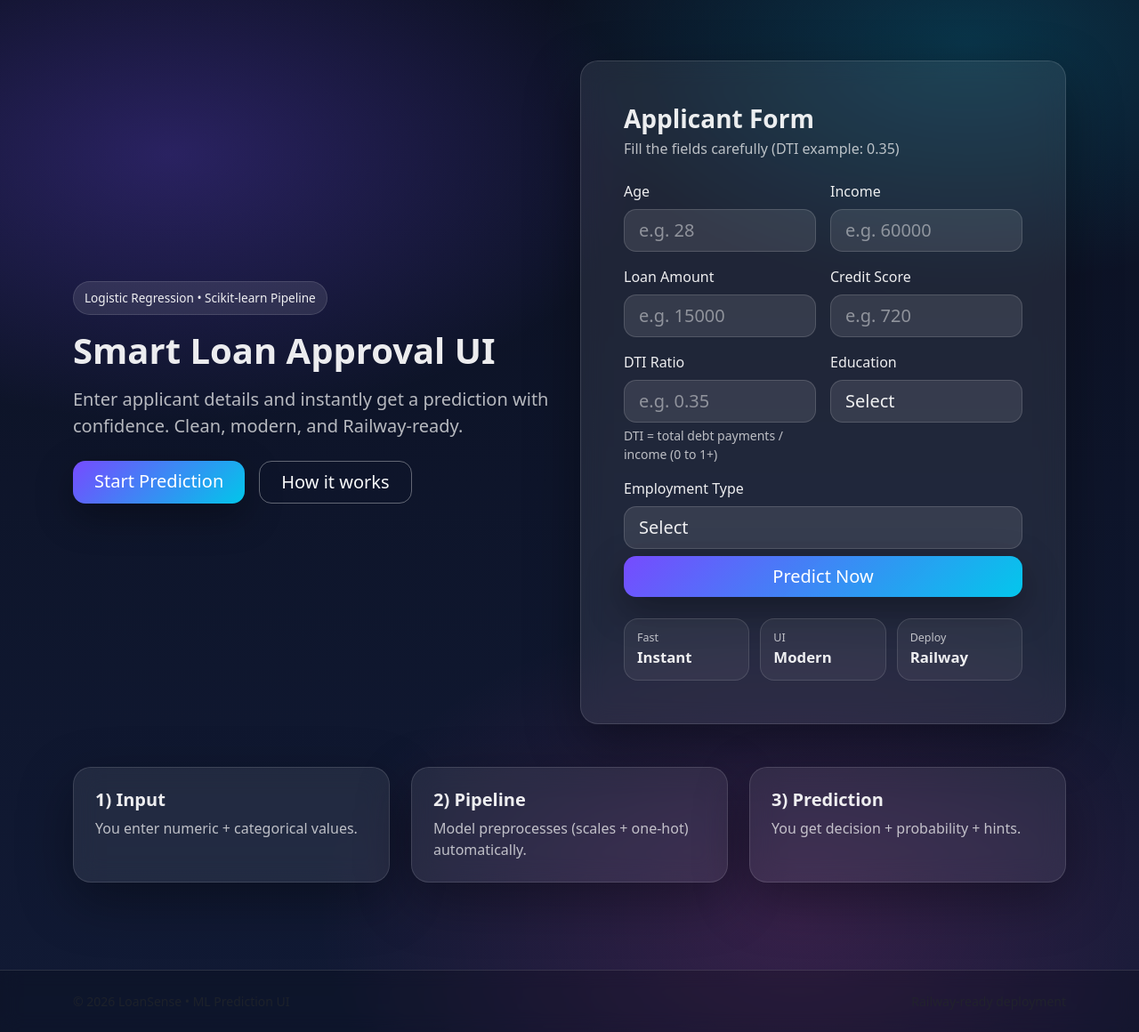
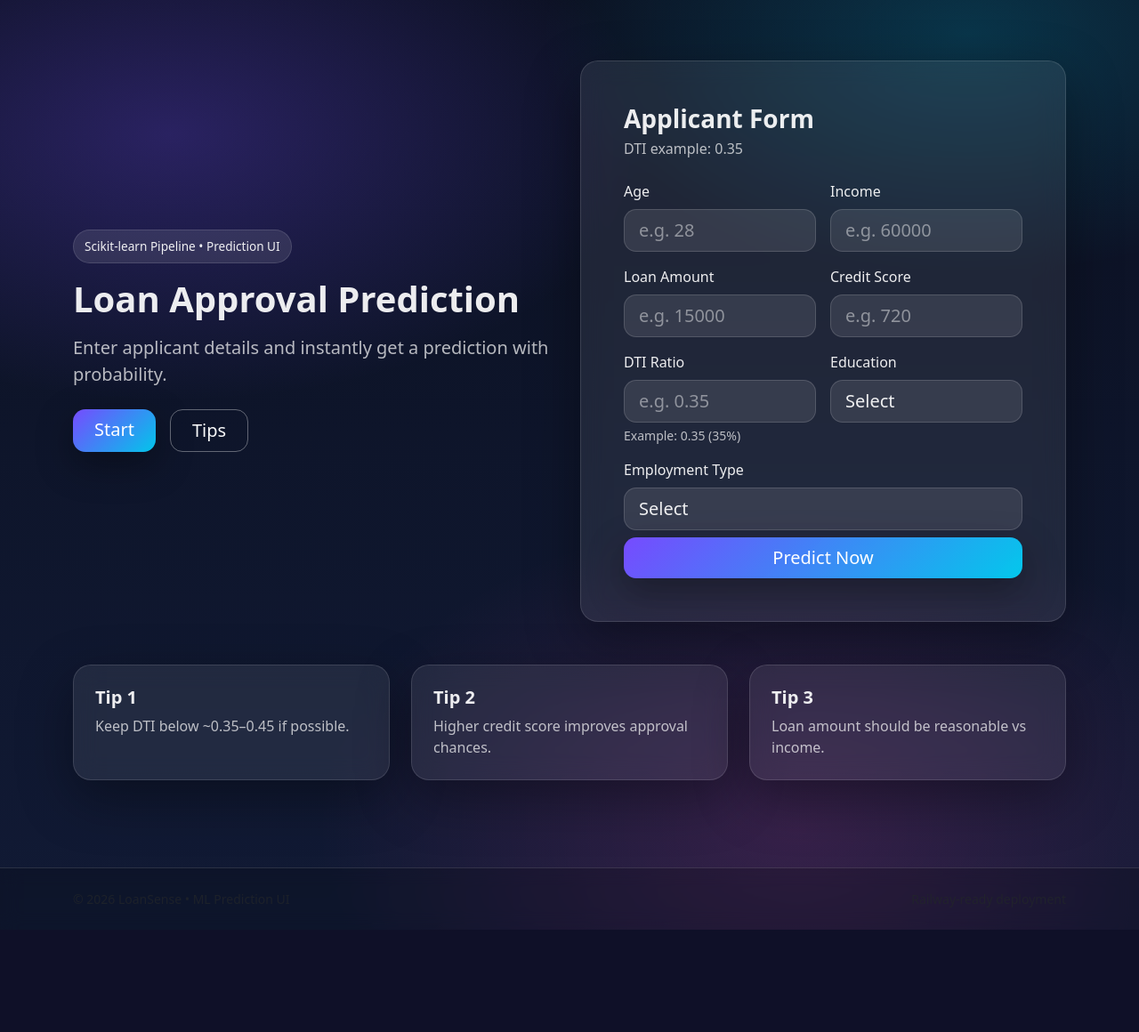
Before and after one commit to Bhavy123321/M.L---Project, a Flask app: page / in a window 1280 px wide. Shown: the part 73-1233 px from the top of the page at 89% size. After the commit the page ends 1118 px from the top, so only its background shows below. Run offline with Flask 3, Linux system fonts and the light colour scheme; parts of the project's set-up code (start-up, migrations or seed data) failed here and were passed over.

Commit message:
Update index.html

```diff
--- a/templates/index.html
+++ b/templates/index.html
@@ -5,32 +5,33 @@
 <section class="hero">
   <div class="container">
     <div class="row align-items-center g-4">
+
       <div class="col-lg-6">
-        <div class="badge-glow mb-3">Logistic Regression • Scikit-learn Pipeline</div>
-        <h1 class="display-6 fw-bold mb-3">Smart Loan Approval UI</h1>
+        <div class="badge-glow mb-3">Scikit-learn Pipeline • Prediction UI</div>
+        <h1 class="display-6 fw-bold mb-3">Loan Approval Prediction</h1>
         <p class="lead text-soft mb-4">
-          Enter applicant details and instantly get a prediction with confidence.
-          Clean, modern, and Railway-ready.
+          Enter applicant details and instantly get a prediction with probability.
         </p>
 
         <div class="d-flex gap-3 flex-wrap">
-          <a href="#formCard" class="btn btn-primary btn-lg px-4">Start Prediction</a>
-          <a href="#how" class="btn btn-outline-light btn-lg px-4">How it works</a>
+          <a href="#formCard" class="btn btn-primary btn-lg px-4">Start</a>
+          <a href="#tips" class="btn btn-outline-light btn-lg px-4">Tips</a>
         </div>
       </div>
 
       <div class="col-lg-6">
         <div class="glass p-4 p-md-5" id="formCard">
           <h3 class="fw-bold mb-1">Applicant Form</h3>
-          <p class="text-soft mb-4">Fill the fields carefully (DTI example: 0.35)</p>
+          <p class="text-soft mb-4">DTI example: 0.35</p>
 
           {% if error %}
             <div class="alert alert-danger">
-              <strong>Fix this:</strong> {{ error }}
+              <strong>Error:</strong> {{ error }}
             </div>
           {% endif %}
 
           <form action="/predict" method="POST" class="row g-3">
+
             <div class="col-md-6">
               <label class="form-label">Age</label>
               <input type="number" class="form-control form-control-lg" name="Age"
@@ -59,7 +60,7 @@
               <label class="form-label">DTI Ratio</label>
               <input type="text" class="form-control form-control-lg" name="DTIRatio"
                      value="{{ form.DTIRatio if form else '' }}" placeholder="e.g. 0.35" required>
-              <div class="form-text text-soft">DTI = total debt payments / income (0 to 1+)</div>
+              <div class="form-text text-soft">Example: 0.35 (35%)</div>
             </div>
 
             <div class="col-md-6">
@@ -83,48 +84,32 @@
             </div>
 
             <div class="col-12 d-grid mt-2">
-              <button class="btn btn-primary btn-lg">
-                Predict Now
-              </button>
+              <button class="btn btn-primary btn-lg">Predict Now</button>
             </div>
+
           </form>
-
-          <div class="mini-stats mt-4">
-            <div class="mini">
-              <div class="mini-title">Fast</div>
-              <div class="mini-value">Instant</div>
-            </div>
-            <div class="mini">
-              <div class="mini-title">UI</div>
-              <div class="mini-value">Modern</div>
-            </div>
-            <div class="mini">
-              <div class="mini-title">Deploy</div>
-              <div class="mini-value">Railway</div>
-            </div>
-          </div>
-
         </div>
       </div>
+
     </div>
 
-    <div class="row g-4 mt-4" id="how">
+    <div class="row g-4 mt-4" id="tips">
       <div class="col-md-4">
         <div class="glass p-4 h-100">
-          <h5 class="fw-bold">1) Input</h5>
-          <p class="text-soft mb-0">You enter numeric + categorical values.</p>
+          <h5 class="fw-bold">Tip 1</h5>
+          <p class="text-soft mb-0">Keep DTI below ~0.35–0.45 if possible.</p>
         </div>
       </div>
       <div class="col-md-4">
         <div class="glass p-4 h-100">
-          <h5 class="fw-bold">2) Pipeline</h5>
-          <p class="text-soft mb-0">Model preprocesses (scales + one-hot) automatically.</p>
+          <h5 class="fw-bold">Tip 2</h5>
+          <p class="text-soft mb-0">Higher credit score improves approval chances.</p>
         </div>
       </div>
       <div class="col-md-4">
         <div class="glass p-4 h-100">
-          <h5 class="fw-bold">3) Prediction</h5>
-          <p class="text-soft mb-0">You get decision + probability + hints.</p>
+          <h5 class="fw-bold">Tip 3</h5>
+          <p class="text-soft mb-0">Loan amount should be reasonable vs income.</p>
         </div>
       </div>
     </div>
```
